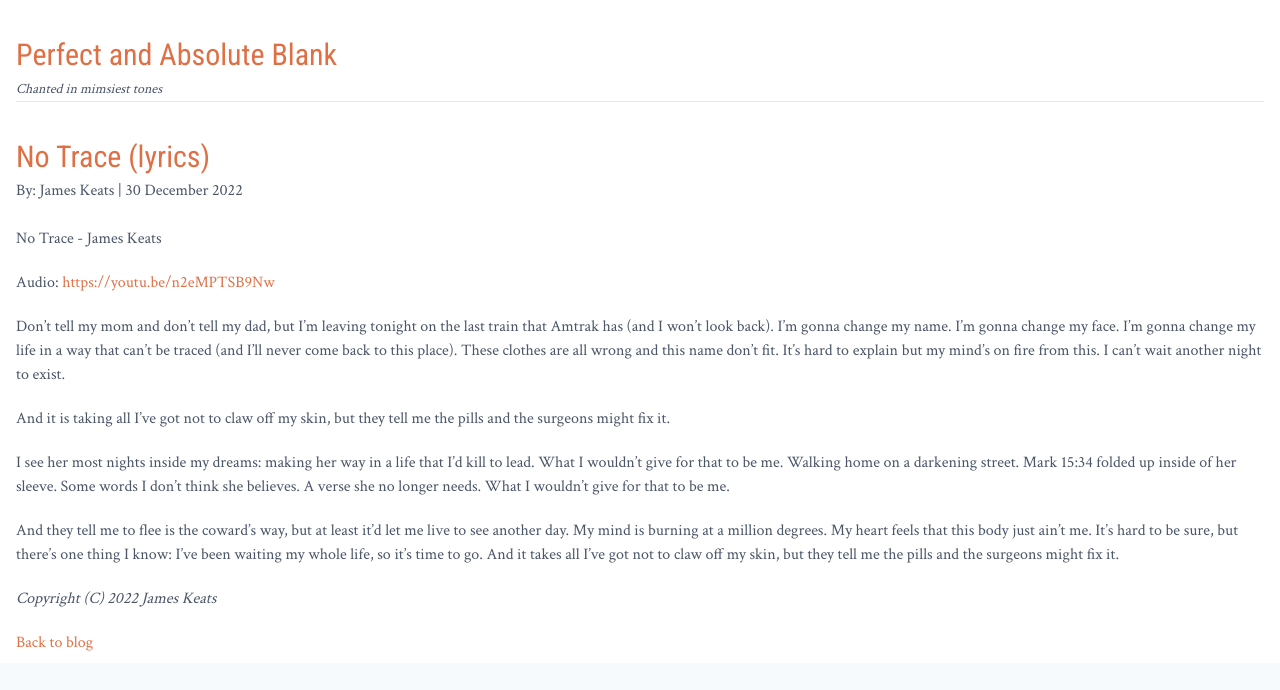
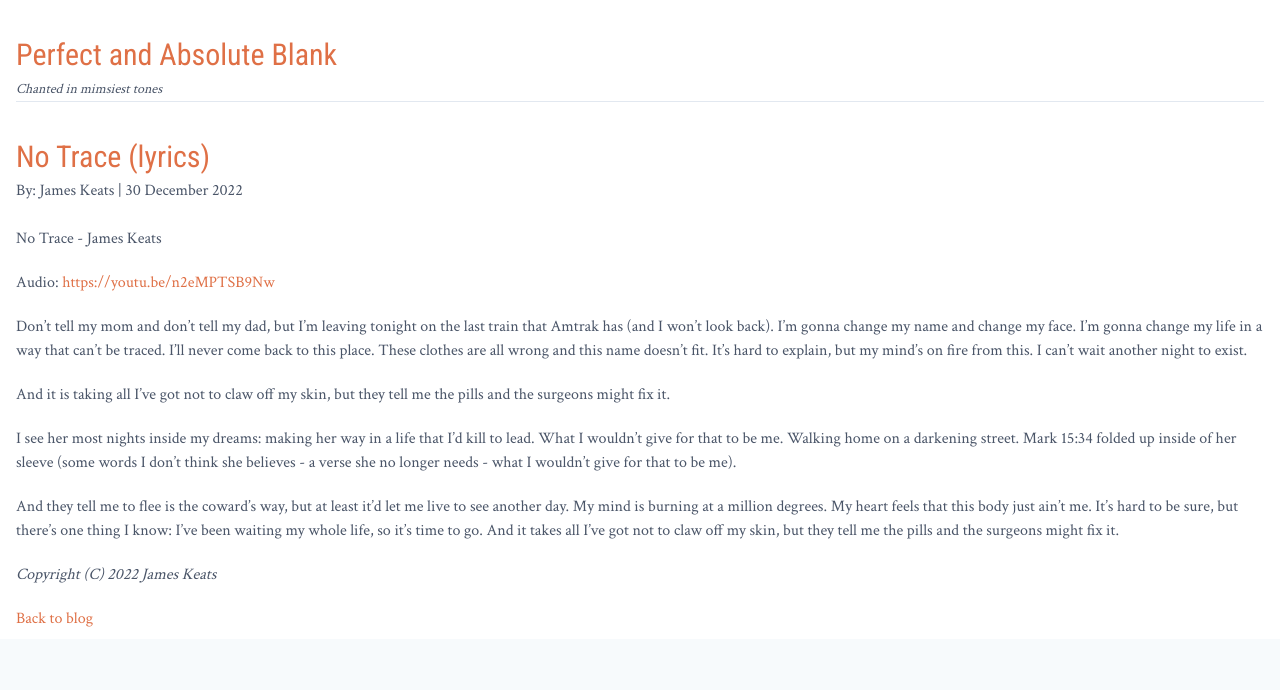
Before and after one commit to growlitheharpo/musical-robot, a Jekyll site: the page built from _posts/2022-12-30-no-trace.md, in a window 1280 px wide. Shown: the top 690 px of the page. Built offline with Jekyll 4.4.1, drawn with Linux system fonts in a browser that asks for light colours; nearby versions of some CDN libraries.

Commit message:
Slight tweak to No Trace

```diff
--- a/_posts/2022-12-30-no-trace.md
+++ b/_posts/2022-12-30-no-trace.md
@@ -10,11 +10,11 @@ No Trace - James Keats
 
 Audio: [https://youtu.be/n2eMPTSB9Nw](https://youtu.be/n2eMPTSB9Nw)
 
-Don't tell my mom and don't tell my dad, but I'm leaving tonight on the last train that Amtrak has (and I won't look back). I'm gonna change my name. I'm gonna change my face. I'm gonna change my life in a way that can't be traced (and I'll never come back to this place). These clothes are all wrong and this name don't fit. It's hard to explain but my mind's on fire from this. I can't wait another night to exist.
+Don't tell my mom and don't tell my dad, but I'm leaving tonight on the last train that Amtrak has (and I won't look back). I'm gonna change my name and change my face. I'm gonna change my life in a way that can't be traced. I'll never come back to this place. These clothes are all wrong and this name doesn't fit. It's hard to explain, but my mind's on fire from this. I can't wait another night to exist.
 
 And it is taking all I've got not to claw off my skin, but they tell me the pills and the surgeons might fix it.
 
-I see her most nights inside my dreams: making her way in a life that I'd kill to lead. What I wouldn't give for that to be me. Walking home on a darkening street. Mark 15:34 folded up inside of her sleeve. Some words I don't think she believes. A verse she no longer needs. What I wouldn't give for that to be me.
+I see her most nights inside my dreams: making her way in a life that I'd kill to lead. What I wouldn't give for that to be me. Walking home on a darkening street. Mark 15:34 folded up inside of her sleeve (some words I don't think she believes - a verse she no longer needs - what I wouldn't give for that to be me).
 
 And they tell me to flee is the coward's way, but at least it'd let me live to see another day. My mind is burning at a million degrees. My heart feels that this body just ain't me. It's hard to be sure, but there's one thing I know: I've been waiting my whole life, so it's time to go. And it takes all I've got not to claw off my skin, but they tell me the pills and the surgeons might fix it.
 
```
